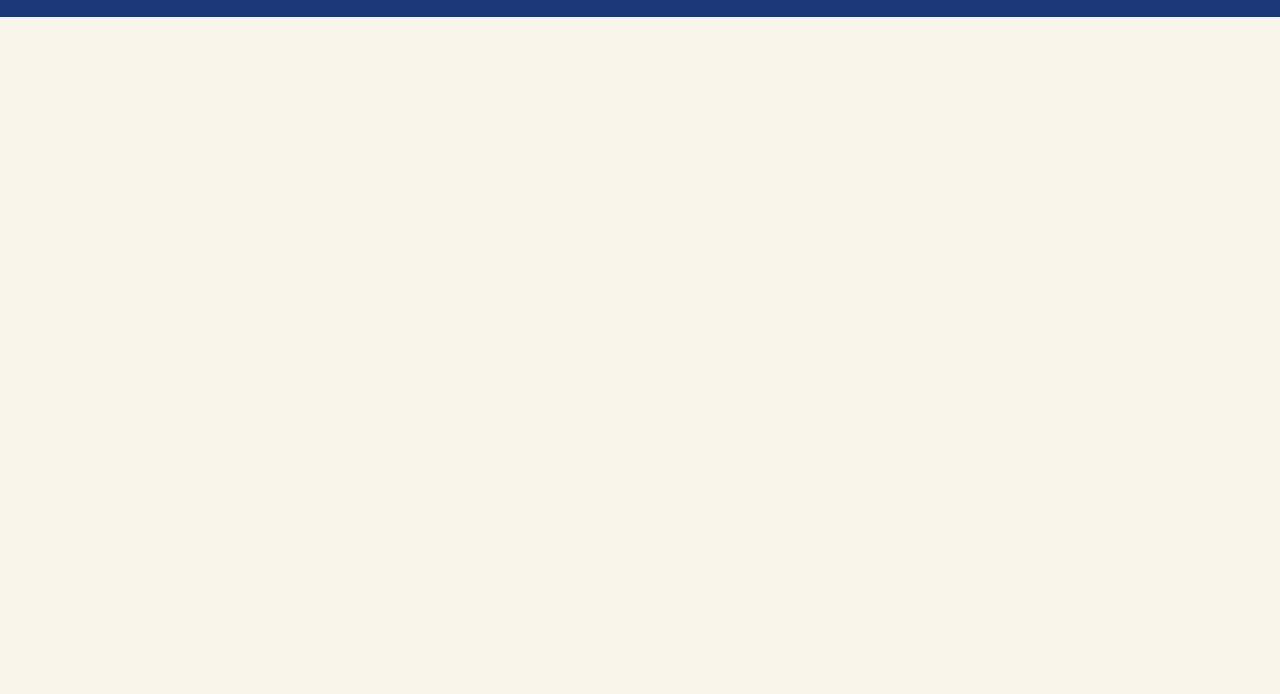
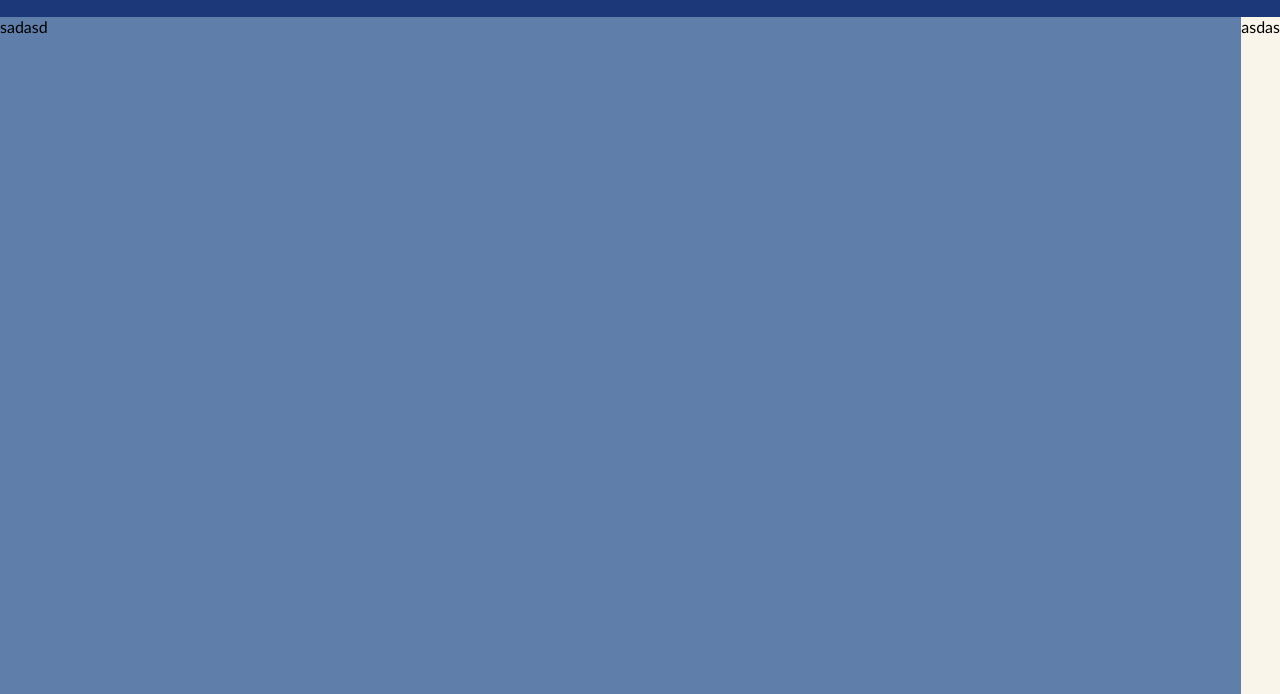
Before and after one commit to Draxgun/odin-todo, a website built with webpack: page dist/index.html in a window 1280 px wide. Shown: the part 106-800 px from the top of the page. Built offline with nearby package versions, Linux system fonts and the light colour scheme.

Commit message:
webpage stucture done

```diff
--- /dev/null
+++ b/src/content.js
@@ -0,0 +1,25 @@
+import {loadSidebar} from './sidebar'
+import {loadTaskSection} from './taskContainer'
+
+let createContent = () => {
+
+    let content = createContentContainer()
+    loadSidebar(content)
+    loadTaskSection(content)
+
+}
+
+let createContentContainer = () =>{
+
+    /* content */
+    let  content = document.createElement('div')
+    content.classList.add('content')
+    document.body.appendChild(content)
+
+    return content
+}
+
+export {
+    createContent
+
+}
--- a/src/home.js
+++ b/src/home.js
@@ -1,4 +1,5 @@
 import {createHeader}  from './header'
+import { createContent } from './content';
 /* HTML Structure */
 
 let loadPageStucture = () => {
@@ -6,10 +7,9 @@ let loadPageStucture = () => {
     /*Creates the header*/
     createHeader()
 
-    /* Content */
-    let content = document.createElement('div')
-    content.classList.add('content')
-    document.body.appendChild(content)
+    /* Creates the content side */
+    createContent()
+
 
 }
 
--- /dev/null
+++ b/src/sidebar.js
@@ -0,0 +1,16 @@
+/* Creates the side bar*/
+let loadSidebar= (content) => {
+    createSidebarContainer(content)
+}
+
+let createSidebarContainer = (content) => {
+    let sidebarContainer = document.createElement('div')
+    sidebarContainer.classList.add('sidebarContainer')
+    sidebarContainer.textContent = 'sadasd'
+
+    content.appendChild(sidebarContainer)
+}
+
+export{
+    loadSidebar
+}
--- a/src/style.css
+++ b/src/style.css
@@ -24,6 +24,7 @@ body{
 
 .header{
     display: flex;
+    flex: 1;
     align-items: center;
     justify-content: center;
     background-color: var(--navy);
@@ -32,3 +33,13 @@ body{
     font-weight: bold;
     padding: 20px;
 }
+
+.content{
+    display: flex;
+    flex: 10;
+}
+
+.sidebarContainer {
+    flex: 1;
+    background-color: var(--blue);
+}
--- /dev/null
+++ b/src/taskContainer.js
@@ -0,0 +1,15 @@
+let loadTaskSection = (content) => {
+    createTaskContainer(content)
+}
+
+let createTaskContainer = (content) => {
+    let taskContainer = document.createElement('div')
+    taskContainer.classList.add('taskContainer')
+    taskContainer.textContent ='asdas'
+
+    content.appendChild(taskContainer)
+}
+
+export{
+    loadTaskSection
+}
```
Also changed, not shown: dist/main.js.
